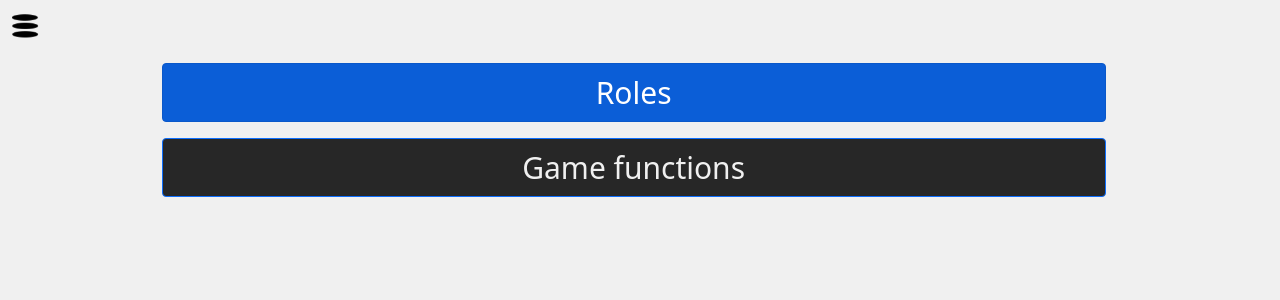
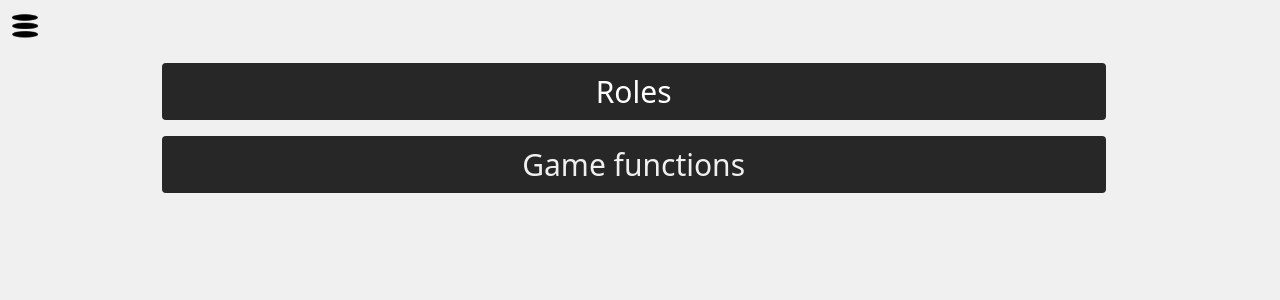
Before and after one commit to pmroczko/mafia-ui, a React (Create React App) app: page /help in a window 1280 px wide. In both pictures the pointer is over the button "Roles". Shown: the top 300 px of the page. Built offline with nearby package versions, Linux system fonts and the light colour scheme.

Commit message:
Removed button color on click

```diff
--- a/src/_index.scss
+++ b/src/_index.scss
@@ -1,5 +1,6 @@
 @import "components/components";
 @import "components/variables";
+@import "components/overrides";
 @import "views/views";
 html,
 body {
--- a/src/components/_components.scss
+++ b/src/components/_components.scss
@@ -56,6 +56,7 @@
   margin: 8px;
   color: $primary-color;
   background-color: $button-color;
+  border:0;
   &-big {
     font-size: 30px;
   }
@@ -73,6 +74,13 @@
   &-narrow{
     width:80px;
   }
+}
+.btn-primary:hover, .btn-primary:active:focus {
+  color: #fff;
+  background-color:$secondary-color;
+  border:0;
+  outline: none;
+  box-shadow: none;
 }
 
 .mafia-input-big {
--- /dev/null
+++ b/src/components/_overrides.scss
@@ -0,0 +1,8 @@
+
+.btn-primary:hover, .btn-primary:active:focus {
+    color: #fff;
+    background-color:$secondary-color;
+    border:0;
+    outline: none;
+    box-shadow: none;
+  }
--- a/src/mocks/PublicStateBig.js
+++ b/src/mocks/PublicStateBig.js
@@ -2,7 +2,7 @@ import PLAYERS from "./LobbyUserBigMocks";
 
 const State = {
   Players: PLAYERS,
-  IsDay: true,
+  IsDay: false,
   DayNumber: 13,
   Winners: [],
 };
```
Also changed, not shown: package.json (+4 -4 lines).
